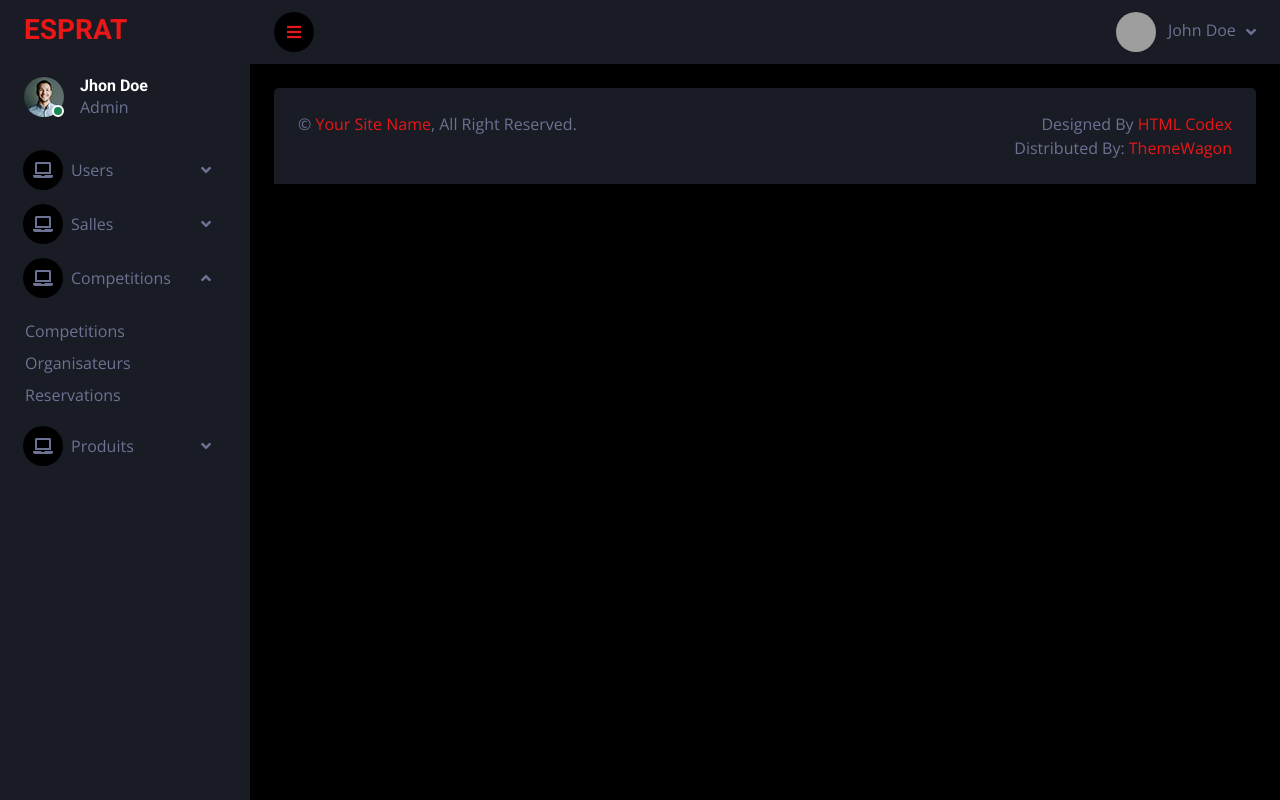
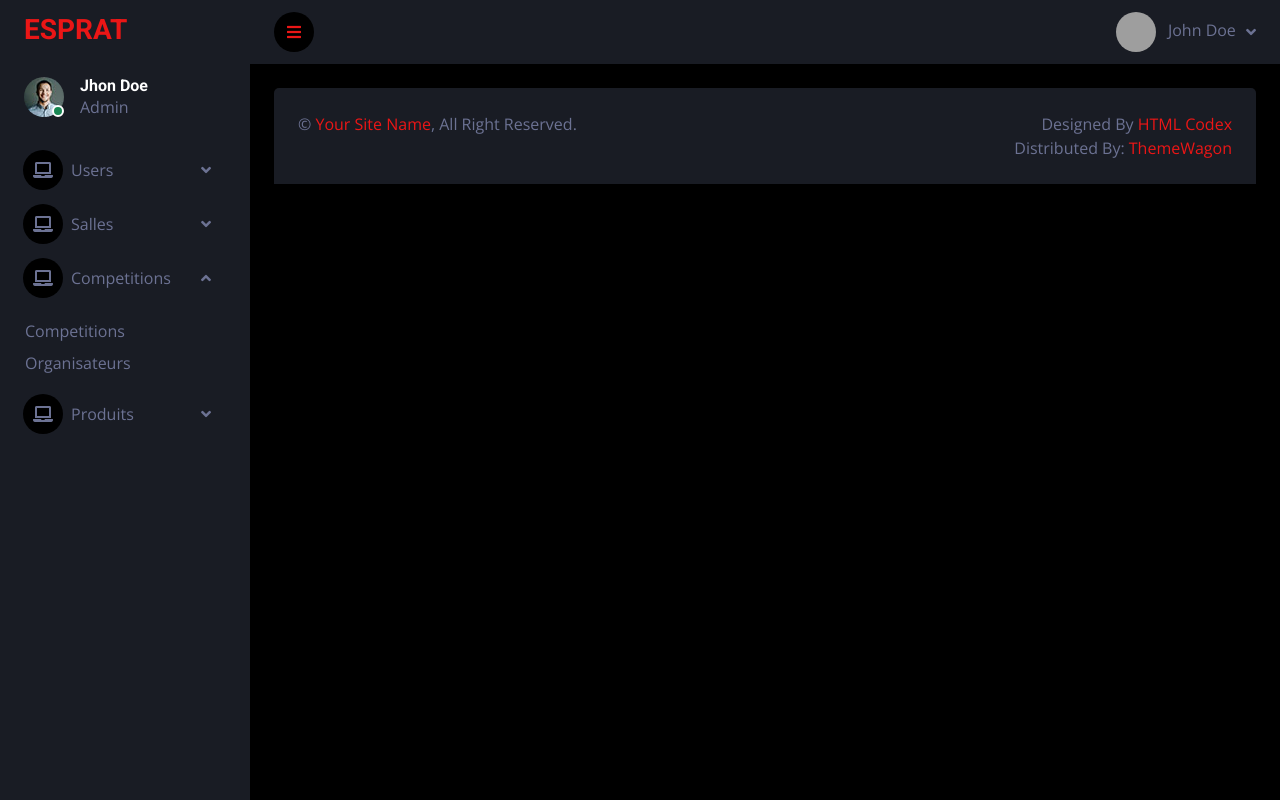
Before and after one commit to souhahabibi/pidevWeb3a8, a Symfony app: template templates/admin_base.html.twig in a window 1280 px wide, after a click on "Competitions". Run offline with Twig, Linux system fonts and the light colour scheme; the template is opened without the code that fills it, so the values that code supplies are empty; some libraries are stand-ins or nearby versions; grey boxes are pictures that could not be loaded.

Commit message:
FixedAdmin

```diff
--- a/templates/admin_base.html.twig
+++ b/templates/admin_base.html.twig
@@ -73,9 +73,8 @@
                     <div class="nav-item dropdown">
                         <a href="#" class="nav-link dropdown-toggle" data-bs-toggle="dropdown"><i class="fa fa-laptop me-2"></i>Competitions</a>
                         <div class="dropdown-menu bg-transparent border-0">
-                            <a href="button.html" class="dropdown-item">Competitions</a>
-                            <a href="typography.html" class="dropdown-item">Organisateurs</a>
-                            <a href="element.html" class="dropdown-item">Reservations</a>
+                            <a href="{{path('app_competition_Admin')}}" class="dropdown-item">Competitions</a>
+                            <a href="{{path('app_organisateur')}}" class="dropdown-item">Organisateurs</a>
                         </div>
                     </div>
                 <div class="nav-item dropdown">
@@ -85,7 +84,6 @@
 
          <a href="{{ path('produits_liste') }}" class="dropdown-item">Produits</a>
         <a href="{{ path('fournisseur_liste') }}" class="dropdown-item">Fournisseurs</a>
-        <a href="element.html" class="dropdown-item">Commandes</a>
     </div>
 </div>
 
```
